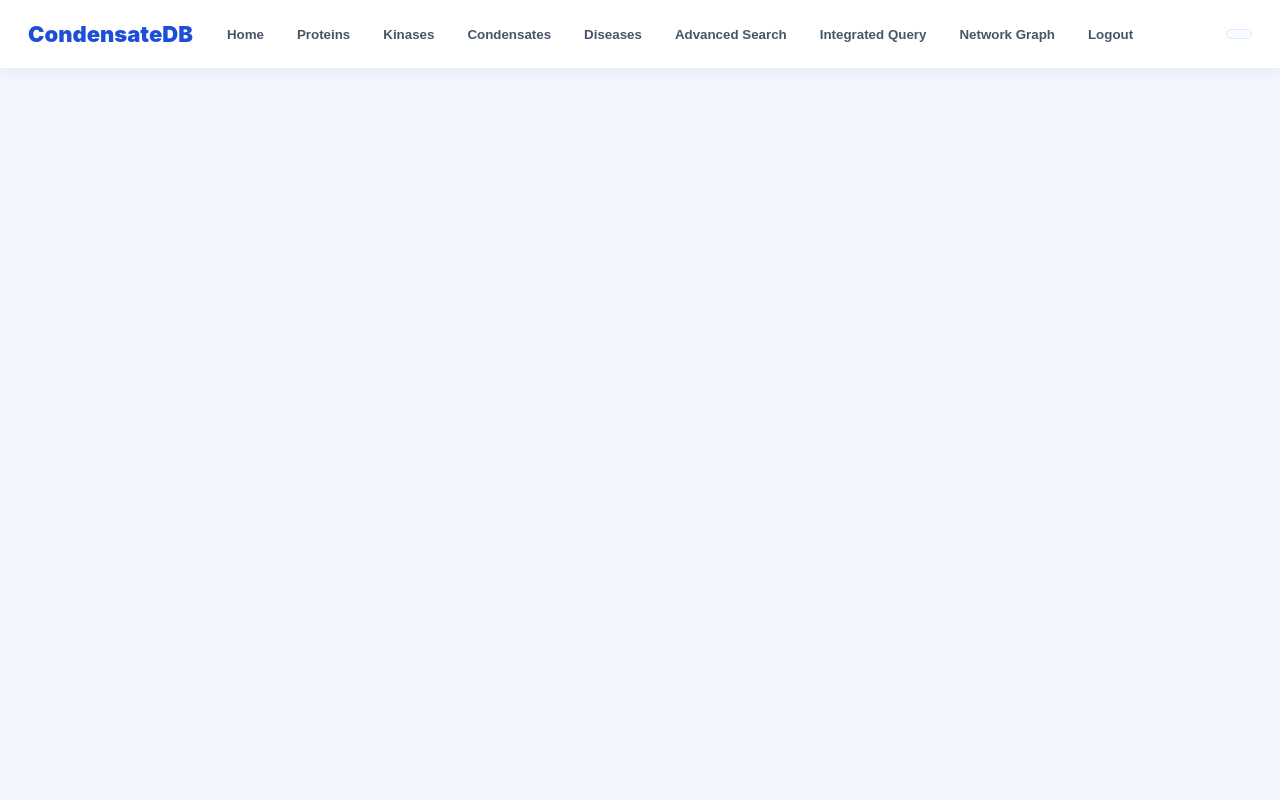
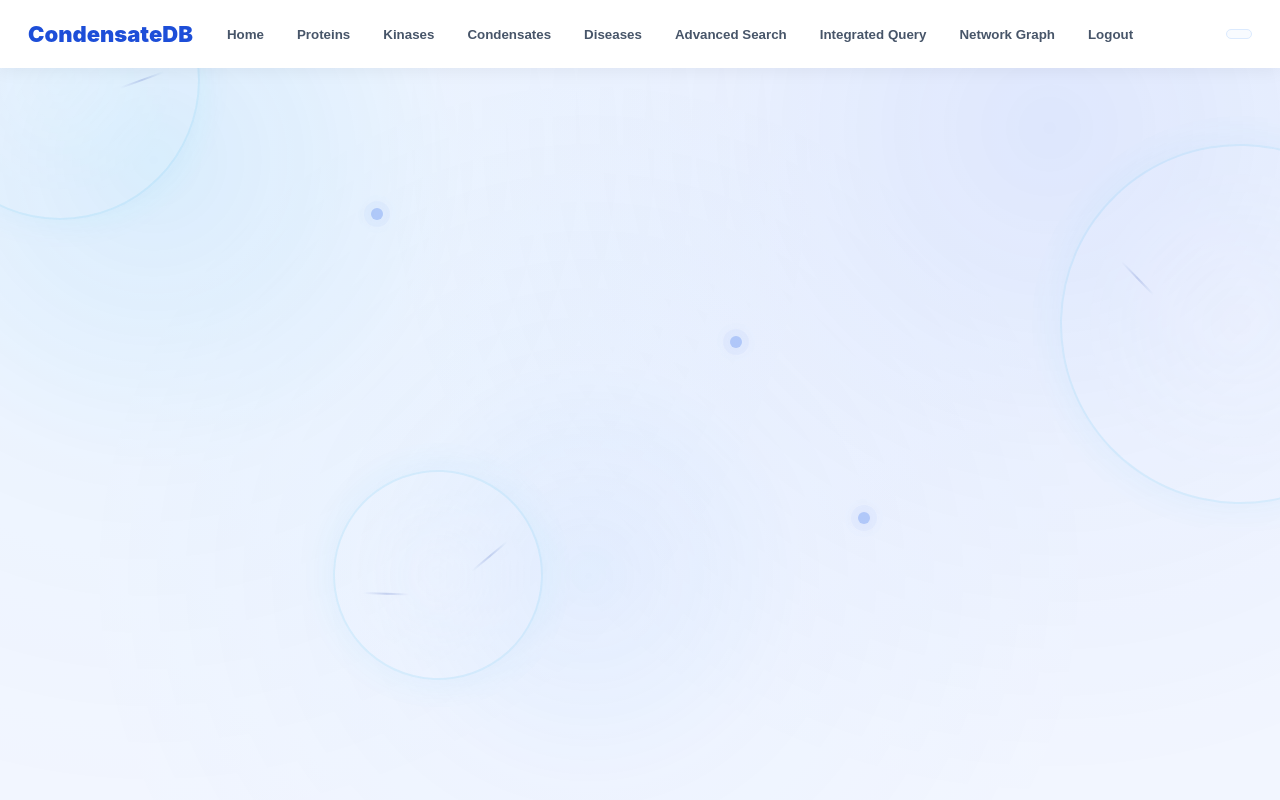
Before and after one commit to doubledonald/BF768-KinaseCondensateDB-2026, a Flask app: page /index in a window 1280 px wide. Run offline with Flask 2, Linux system fonts and the light colour scheme; some libraries are stand-ins or nearby versions.

Commit message:
add condensate-inspired structural background to index

```diff
--- a/static/css/style.css
+++ b/static/css/style.css
@@ -29,6 +29,98 @@
   font-family: Inter, "Microsoft YaHei", Arial, sans-serif;
   background: var(--bg);
   color: var(--text);
+  position: relative;
+  overflow-x: hidden;
+}
+
+.condensate-bg {
+  position: fixed;
+  inset: 0;
+  pointer-events: none;
+  z-index: 0;
+  opacity: 0.62;
+  filter: blur(0.2px);
+  background:
+    radial-gradient(circle at 12% 20%, rgba(14, 165, 233, 0.18) 0, rgba(14, 165, 233, 0.04) 24%, transparent 52%),
+    radial-gradient(circle at 82% 16%, rgba(37, 99, 235, 0.16) 0, rgba(37, 99, 235, 0.06) 26%, transparent 54%),
+    radial-gradient(circle at 46% 72%, rgba(96, 165, 250, 0.16) 0, rgba(96, 165, 250, 0.04) 24%, transparent 56%);
+}
+
+.condensate-orbit,
+.condensate-node {
+  position: absolute;
+  border-radius: 50%;
+  opacity: 0.48;
+}
+
+.condensate-orbit {
+  border: 2px solid rgba(14, 165, 233, 0.35);
+  box-shadow: 0 0 36px rgba(14, 165, 233, 0.22);
+  background: radial-gradient(circle, rgba(255, 255, 255, 0.14), transparent 64%);
+}
+
+.orbit-a {
+  width: 280px;
+  height: 280px;
+  top: -60px;
+  left: -80px;
+}
+
+.orbit-b {
+  width: 360px;
+  height: 360px;
+  top: 18vh;
+  right: -140px;
+  transform: rotate(24deg);
+}
+
+.orbit-c {
+  width: 210px;
+  height: 210px;
+  bottom: 15vh;
+  left: 26vw;
+  transform: rotate(-20deg);
+}
+
+.condensate-node {
+  width: 12px;
+  height: 12px;
+  background: var(--primary);
+  box-shadow:
+    0 0 18px rgba(37, 99, 235, 0.42),
+    0 0 0 7px rgba(37, 99, 235, 0.12);
+}
+
+.node-a { left: 29%; top: 26%; }
+.node-b { left: 57%; top: 42%; }
+.node-c { left: 67%; top: 64%; }
+
+.condensate-orbit::before,
+.condensate-orbit::after {
+  content: '';
+  position: absolute;
+  width: 46px;
+  height: 2px;
+  background: linear-gradient(90deg, rgba(30, 64, 175, 0), rgba(30, 64, 175, 0.65), rgba(30, 64, 175, 0));
+  top: 50%;
+  left: 12%;
+}
+
+.condensate-orbit::before {
+  transform: translateY(-50%) rotate(22deg);
+}
+
+.condensate-orbit::after {
+  transform: translateY(-50%) rotate(-20deg);
+  left: auto;
+  right: 12%;
+}
+
+.topbar,
+.container,
+.modal-mask {
+  position: relative;
+  z-index: 1;
 }
 
 a { color: var(--primary); text-decoration: none; }
--- a/templates/index.html
+++ b/templates/index.html
@@ -1,4 +1,12 @@
 <!doctype html><html lang="en"><head><meta charset="UTF-8"><title>CondensateDB Portal</title><link rel="stylesheet" href="/static/css/style.css"><script src="https://cdn.jsdelivr.net/npm/echarts@5/dist/echarts.min.js"></script><script src="https://cdn.jsdelivr.net/npm/cytoscape@3.28.1/dist/cytoscape.min.js"></script></head><body>
+<div class="condensate-bg" aria-hidden="true">
+  <span class="condensate-orbit orbit-a"></span>
+  <span class="condensate-orbit orbit-b"></span>
+  <span class="condensate-orbit orbit-c"></span>
+  <span class="condensate-node node-a"></span>
+  <span class="condensate-node node-b"></span>
+  <span class="condensate-node node-c"></span>
+</div>
 <div class="topbar">
   <a class="brand" href="/index">CondensateDB</a>
   <div class="nav">
```
